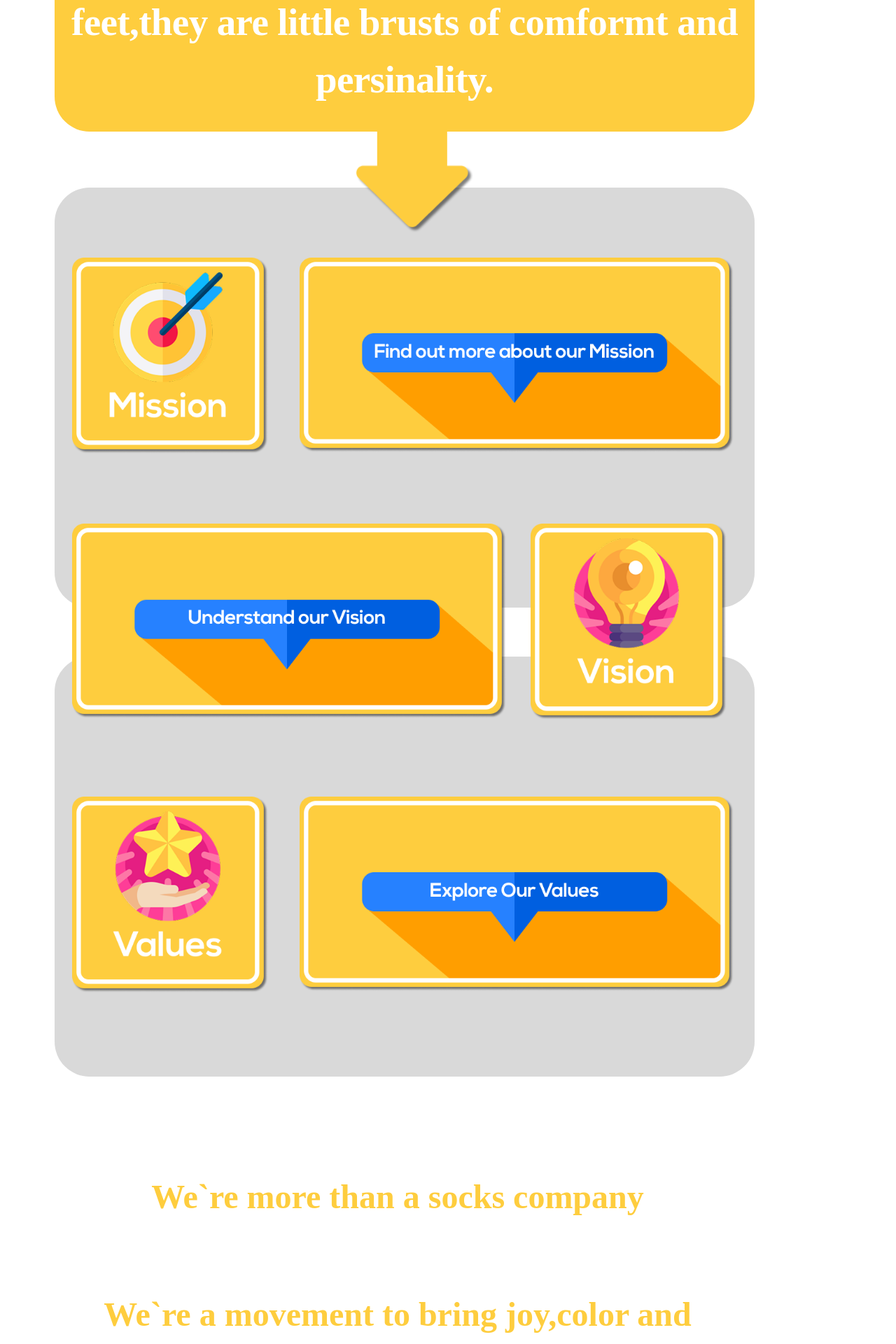
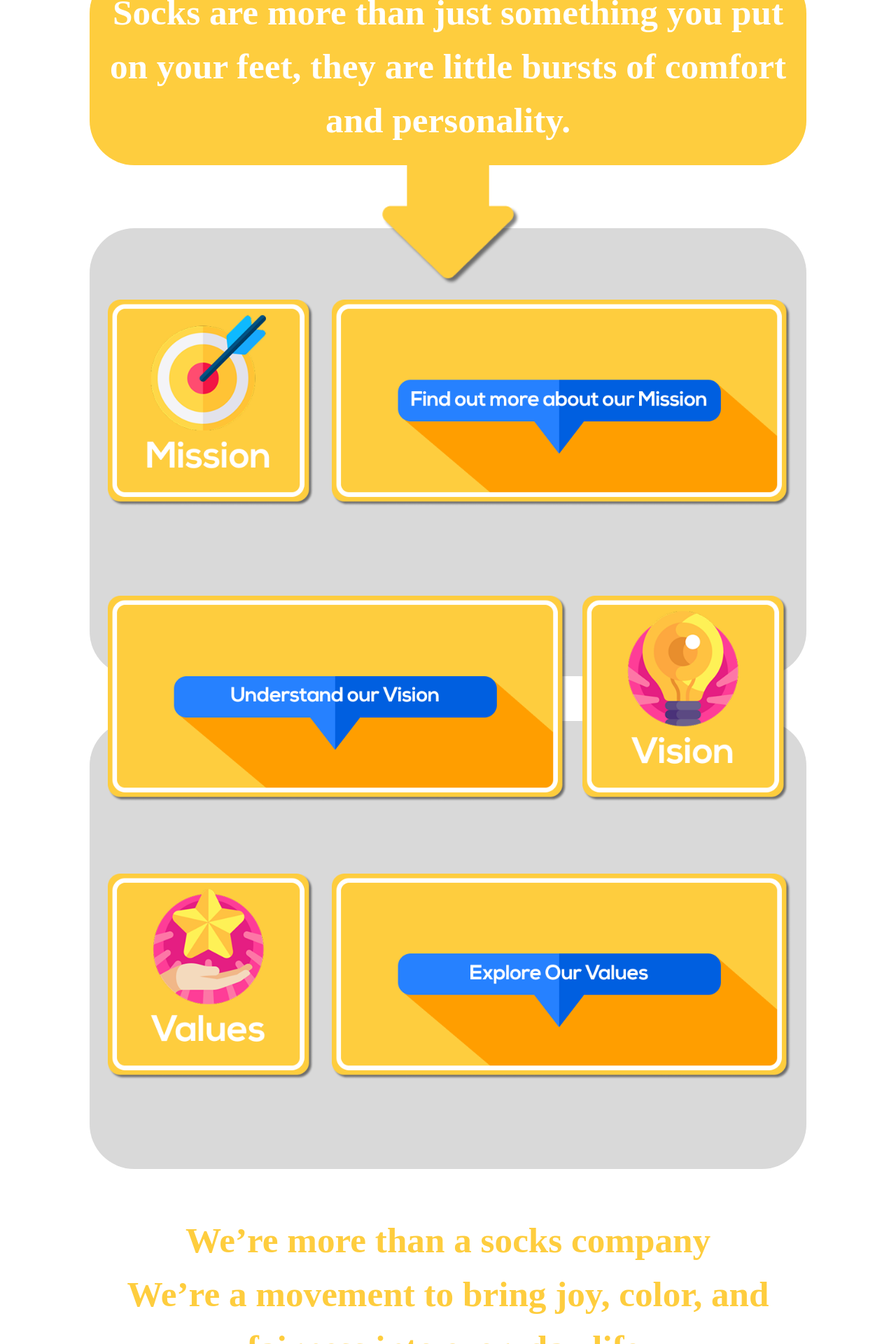
Before and after one commit to JustinasLaunikonis/Sunny-Socks, a PHP site: page /about_us.html in a window 1280 px wide. Shown: the part 570-2490 px from the top of the page at 70% size. Run offline with PHP 8.4, Linux system fonts and the light colour scheme; some libraries are stand-ins or nearby versions; some web fonts are replaced.

Commit message:
changed from PX to VW
The page is now responsive and can fit in any device

```diff
--- a/pages/about_us_page/about_us.css
+++ b/pages/about_us_page/about_us.css
@@ -1,188 +1,222 @@
+/*-----------------------------
+  Fonts
+------------------------------*/
 @font-face {
     font-family: "Nexa";
-    src: url("..\assets\Fonts\Nexa Light.otf");
+    src: url("../assets/Fonts/Nexa Light.otf");
+}
+
+/*-----------------------------
+  Global Reset
+------------------------------*/
+* {
+    margin: 0;
+    box-sizing: border-box;
 }
 
 body {
     font-family: "Nexa";
-    font-style: normal;
     background-color: white;
+    display: flex;
+    flex-direction: column;
+}
+
+/*-----------------------------
+  Main Container
+------------------------------*/
+main::after {
+    content: "";
+    display: block;
+    height: calc(250vw); /* ensures footer space */
+}
+
+.mainbox {
+    position: relative;
+    width: 90vw;
+    max-width: 1000px;
+    margin: 0 auto;
+}
+
+/*-----------------------------
+  Grey Top Bar
+------------------------------*/
+.grey1 {
+    position: absolute;
+    top: 24vw;
+    left: 50%;
+    transform: translateX(-50%);
+    width: 80vw;
+    height: 10vw;
+    background: #D9D9D9;
+    border-radius: 5vw;
+}
+
+/*-----------------------------
+  Hero Circle
+------------------------------*/
 
 
+
+/* Hero square */
+.hero {
+    position: relative;
+    top: 19vw;
+    left: 50%;
+    transform: translateX(-50%) rotate(45deg);
+    width: 21vw;
+    aspect-ratio: 1 / 1;
+    background: #FECD3E;
+    border-radius: 6vw;
+}
+
+/* Image centered inside hero */
+.img0 {
+    position: absolute;
+    top: 50%;
+    left: 50%;
+    width: 90%;               /* adjust as needed */
+    height: 90%;              /* ensures it fills most of the hero */
+    transform: translate(-50%, -50%) rotate(-45deg);
 }
 
 
-.mainbox{
-    display:flex;
-    justify-content:center;
-    align-items:center;
-    flex-wrap:wrap;
+/*-----------------------------
+  Yellow Text Box
+------------------------------*/
+.yellowt {
     position: absolute;
+    top: 41vw;
+    left: 50%;
+    transform: translateX(-50%);
+    width: 80vw;
+    padding: 2vw;
+    background-color: #FECD3E;
+    color: #FFFFFF;
+    border-radius: 5vw;
+    font-weight: 700;
+    font-size: 4vw;
+    line-height: 150%;
+    text-align: center;
 }
 
-.grey1 {
+/*-----------------------------
+  Glue / Arrow
+------------------------------*/
+.arrow {
     position: absolute;
-    width: 1000px;
-    height: 6rem;
-    top: 310px;
-    left: 70px;
-    background: #D9D9D9;
-    border-radius: 60px;
-}
-
-.hero {
-    position: absolute;
-    width: 210px;
-    height: 210px;
-    left: 470px;
-    top: 250px;
-
-    background: #FECD3E;
-    border-radius: 50px;
-    transform: rotate(-45deg);
-}
-
-.img0 {
-    transform: rotate(45deg);
-    width: 210px;
-    height: 210px;
-    left: 470px;
-    top: 250px;
-
-}
-
-.yellowt {
-    background-color: #FECD3E;
-    color: #FFFFFF;
-    /* Socks are more than just something you put on your feet, they’re little bursts of comfort and personality */
-
-    position: absolute;
-    width: 1000px;
-    height: 280px;
-    left: 70px;
-    top: 470px;
-    border-radius: 50px;
-
-    font-weight: 700;
-    font-size: 55px;
-    line-height: 150%;
-    text-align:center;
-
-    letter-spacing: -0.011em;
+    top: -7vw;
+    left: 50%;
+    transform: translateX(-50%) rotate(0deg);
+    width: 20vw;
 }
 
 
-.arrow {
-    /* Glue */
-
-    position: absolute;
-    width: 218px;
-    height: 141px;
-    left: 400px;
-    top: -80px;
-    transform: rotate(-45deg);
+.img1 {
+    width: 100%;
+    height: auto;
+    object-fit: contain;
 }
 
-.img1 {
-    transform: rotate(45deg);
+/*-----------------------------
+  Grey Sections
+------------------------------*/
+.grey2, .grey3 {
+    position: absolute;
+    left: 50%;
+    transform: translateX(-50%);
+    width: 80vw;
+    height:50vw;
+    background: #D9D9D9;
+    border-radius: 5vw;
+    padding: 2vw 0;
 }
 
+/* Grey2 Position */
 .grey2 {
-    /* Top Grey Container */
-
-    position: absolute;
-    width: 1000px;
-    height: 600px;
-    left: 70px;
-    top: 830px;
-
-    background: #D9D9D9;
-    border-radius: 50px;
-
+    top: 70vw;
 }
 
-.mission {
-    display: flex;
-    justify-content: center;
-    align-items: center;
-    flex-wrap:wrap
-
+/* Grey3 Position */
+.grey3 {
+    top: 125vw;
 }
 
-img.img2 {
-    position: absolute;
-    top: 100px;
-    left: 25px;
-    width:280px;
+/*-----------------------------
+  Mission Images (img2 & img3)
+------------------------------*/
+.mission-images {
+    position: relative;
+    width: 100%;
+    height: 25vw;
 }
 
-.img3 {
+.img2, .img3 {
     position: absolute;
-    top: 100px;
-    left: 350px;
-    width:620px;
+    top: 6vw;
+    height: 23vw;
+    width: auto;
 }
 
-.grey3 {
-    position: absolute;
-    width: 1000px;
-    height: 600px;
-    left: 70px;
-    top: 1500px;
+/* Editable positions */
+.img2 { left: 2vw; }
+.img3 { left: 27vw; }
 
-    background: #D9D9D9;
-    border-radius: 50px;
+/*-----------------------------
+  Vision/Values Images (img4 & img5 row 1)
+------------------------------*/
+.vision-row1 {
+    position: relative;
+    width: 100%;
+    height: 23vw;
 }
 
-.img4 {
+.img4, .img5 {
     position: absolute;
-    left: 25px;
-    top: -190px;
-    width:620px;
+    top: -16vw;
+    height: 23vw;
+    width: auto;
 }
 
-.img5 {
+/* Editable positions */
+.img4 { left: 2vw; }
+.img5 { left: 55vw; }
 
-    position: absolute;
-    top: -190px;
-    left: 680px;
-    width:280px;
+/*-----------------------------
+  Vision/Values Images (img6 & img7 row 2)
+------------------------------*/
+.vision-row2 {
+    position: relative;
+    width: 100%;
+    height: 23vw;
+    margin-top: 2vw;
 }
 
-.img6 {
+.img6, .img7 {
     position: absolute;
-    top: 200px;
-    left: 25px;
-    width:280px;
-
+    top: -10vw;
+    height: 23vw;
+    width: auto;
 }
 
-.img7 {
+/* Editable positions */
+.img6 { left: 2vw; }
+.img7 { left: 27vw; }
+
+/*-----------------------------
+  Last Text Section
+------------------------------*/
+.ltext {
     position: absolute;
-    top: 200px;
-    left: 350px;
-    width:620px;
-}
+    top: 180vw;
+    left: 50%;
+    transform: translateX(-50%);
+    width: 80vw;
+    text-align: center;
+    font-family:nexa bold;
+    font-weight: 700;
+    font-size: 4vw;
+    letter-spacing:-1.1%;
 
-.ltext {
-    /* We’re more than a sock company We’re a movement to bring joy, color, and fairness into everyday’s life. */
-
-
-    display: flex;
-    flex-direction: column;
-    justify-content: center;
-    align-items: center;
-
-
-    position: absolute;
-    width: 1000px;
-    height: 288px;
-    left: 60px;
-    top: 2248px;
-
-    text-align: center;
-    font-weight: 700;
-    font-size: 48px;
     line-height: 150%;
     color: #FECD3E;
 }
--- a/pages/about_us_page/about_us.html
+++ b/pages/about_us_page/about_us.html
@@ -1,67 +1,68 @@
 <!DOCTYPE html>
 <html lang="en">
-
 <head>
     <meta charset="UTF-8">
     <meta name="viewport" content="width=device-width, initial-scale=1.0">
     <link rel="stylesheet" href="about_us.css">
     <link rel="stylesheet" href="../chatbot/bot-icon/jummy.css">
-
     <title>About Us Page</title>
 </head>
-
 <body>
-
-</a>
 
 <main>
     <div class="mainbox">
+
+        <!-- Top Grey Bar -->
         <div class="grey1"></div>
+
+        <!-- Hero Circle -->
         <div class="hero">
-                <img src="img/Hero.png" alt="" class="img0">
+            <img src="img/Hero.png" alt="Hero Image" class="img0">
         </div>
 
-            <div class="yellowt"> Socks are more than just you put no your feet,they are little brusts
-                of comformt and persinality.
+        <!-- Yellow Text -->
+        <div class="yellowt">
+            Socks are more than just something you put on your feet, they are little bursts of comfort and personality.
         </div>
+
+        <!-- Grey Box 2: Mission -->
 
         <div class="grey2">
              <div class="arrow">
-                    <img src="img/Glue.png" alt="" class="img1">
+                <img src="img/Glue.png" alt="Arrow Image" class="img1">
+            </div>
+            <div class="mission-images">
+                <img src="img/Mission Card.png" alt="Mission Card 1" class="img2">
+                <img src="img/Mission Card2.png" alt="Mission Card 2" class="img3">
+            </div>
         </div>
 
-                <div class="Mission">
-                    <img src="img/Mission Card.png" alt="" class="img2">
-                    <img src="img/Mission Card2.png" alt="" class="img3">
+        <!-- Grey Box 3: Vision & Values -->
+        <div class="grey3">
+            <div class="vision-row1">
+                <img src="img/Vision Card.png" alt="Vision Card" class="img4">
+                <img src="img/Vision Card2.png" alt="Vision Card 2" class="img5">
+            </div>
+            <div class="vision-row2">
+                <img src="img/Values Card.png" alt="Values Card 1" class="img6">
+                <img src="img/Values Card1.png" alt="Values Card 2" class="img7">
+            </div>
+        </div>
+
+        <!-- Last Text Section -->
+        <div class="ltext">
+            <p>We’re more than a socks company</p>
+            <p>We’re a movement to bring joy, color, and fairness into everyday life.</p>
         </div>
 
     </div>
 
-            <div class="grey3">
-                <img src="img/Vision Card.png" alt=" Vision card" class="img4">
-                <img src="img/Vision Card2.png" alt="vision card2" class="img5">
+    <!-- Bot Icon -->
+    <a href="../chatbot/chatbot.php" class="boticon">
+        <img src="../chatbot/bot-icon/jummy.png" alt="Sunny Socks Logo">
+    </a>
 
-                <img src="img/Values Card.png" alt="" class="img6">
-                <img src="img/Values Card1.png" alt="" class="img7">
-            </div>
-
-
-
-            <div class="ltext"> <p> We`re more than a socks company </p>
-                <p>We`re a movement to bring joy,color and
-                    fairness into everyday`s life.
-                </p>
-            </div>
-
-        </div>
-
-
-<a href="../chatbot/chatbot.php" class="boticon"><img src="../chatbot/bot-icon/jummy.png" alt="Sunny Socks Logo"></a>
-
-</div>
 </main>
 
-
 </body>
-
 </html>
```
Lines whose indentation alone changed are shown as unchanged.
